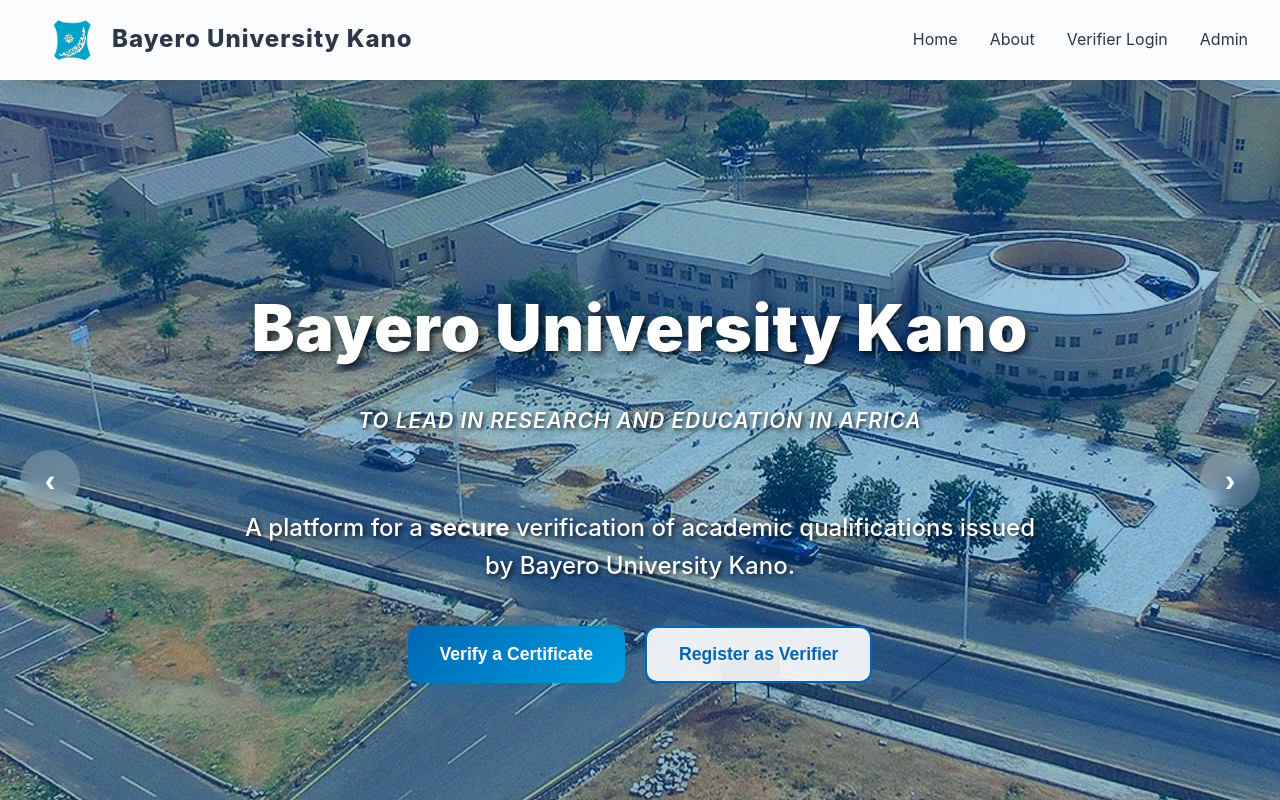
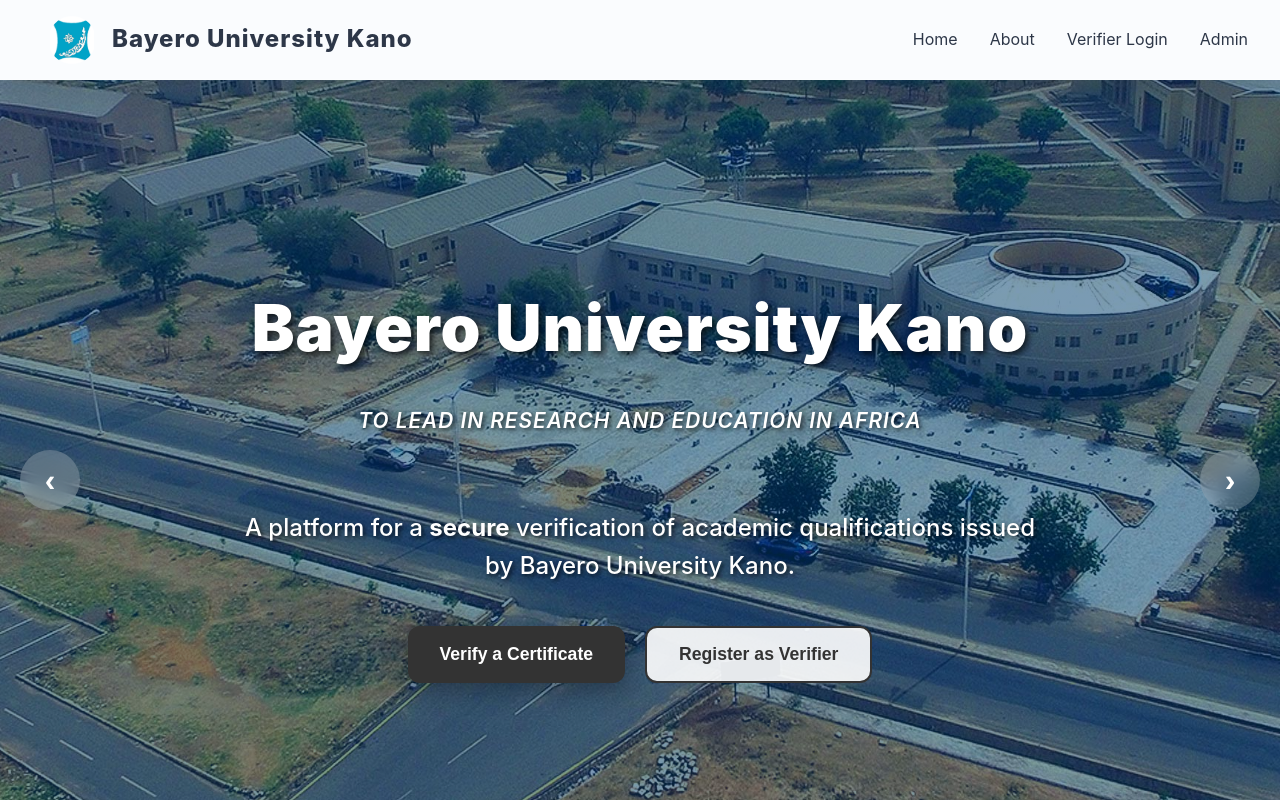
Before and after one commit to khaledjibril/BUK-Certify, a React (Create React App) app in the folder client/: page / in a window 1280 px wide. Shown: the top 800 px of the page. Built offline with nearby package versions, Linux system fonts and the light colour scheme.

Commit message:
Update HeroCarousel.css

```diff
--- a/client/src/HeroCarousel.css
+++ b/client/src/HeroCarousel.css
@@ -118,7 +118,7 @@
   background: rgba(255, 255, 255, 0.8);
 }
 
-/* Overlay Content */
+/* Overlay Content - Removed blue effects */
 .carousel-overlay {
   position: absolute;
   top: 0;
@@ -131,6 +131,7 @@
   justify-content: center;
   z-index: 5;
   padding: 0 20px;
+  background: rgba(0, 0, 0, 0.2);
 }
 
 .carousel-overlay .buk-logo-section {
@@ -150,7 +151,7 @@
   height: 100%;
   object-fit: contain;
   border-radius: 50%;
-  box-shadow: 0 8px 25px rgba(0, 102, 179, 0.3);
+  box-shadow: 0 8px 25px rgba(0, 0, 0, 0.3);
   transition: all 0.3s ease;
 }
 
@@ -159,17 +160,18 @@
   height: 120px;
   margin: 0 auto 24px;
   border-radius: 50%;
-
+  background: #fff;
+  display: flex;
   align-items: center;
   justify-content: center;
-  box-shadow: 0 8px 25px rgba(0, 102, 179, 0.3);
+  box-shadow: 0 8px 25px rgba(0, 0, 0, 0.3);
   transition: all 0.3s ease;
 }
 
 .carousel-overlay .buk-hero-logo-container:hover .buk-hero-logo-image,
 .carousel-overlay .buk-hero-logo:hover {
   transform: scale(1.1);
-  box-shadow: 0 12px 35px rgba(0, 102, 179, 0.4);
+  box-shadow: 0 12px 35px rgba(0, 0, 0, 0.4);
 }
 
 .carousel-overlay .buk-hero-initials {
@@ -222,7 +224,7 @@
 }
 
 .carousel-overlay .primary-btn {
-  background: linear-gradient(135deg, #0066b3 0%, #009fe3 100%);
+  background: #333;
   color: #fff;
   font-weight: 700;
   border: none;
@@ -231,7 +233,7 @@
   font-size: 1.1rem;
   cursor: pointer;
   transition: all 0.3s ease;
-  box-shadow: 0 8px 25px rgba(0, 102, 179, 0.3);
+  box-shadow: 0 8px 25px rgba(0, 0, 0, 0.3);
   position: relative;
   overflow: hidden;
 }
@@ -253,14 +255,14 @@
 
 .carousel-overlay .primary-btn:hover {
   transform: translateY(-3px);
-  box-shadow: 0 12px 35px rgba(0, 102, 179, 0.4);
+  box-shadow: 0 12px 35px rgba(0, 0, 0, 0.4);
 }
 
 .carousel-overlay .secondary-btn {
   background: rgba(255, 255, 255, 0.9);
-  color: #0066b3;
+  color: #333;
   font-weight: 700;
-  border: 2px solid #0066b3;
+  border: 2px solid #333;
   border-radius: 12px;
   padding: 16px 32px;
   font-size: 1.1rem;
@@ -270,10 +272,10 @@
 }
 
 .carousel-overlay .secondary-btn:hover {
-  background: #0066b3;
+  background: #333;
   color: #fff;
   transform: translateY(-3px);
-  box-shadow: 0 12px 35px rgba(0, 102, 179, 0.3);
+  box-shadow: 0 12px 35px rgba(0, 0, 0, 0.3);
 }
 
 /* Animations */
```
